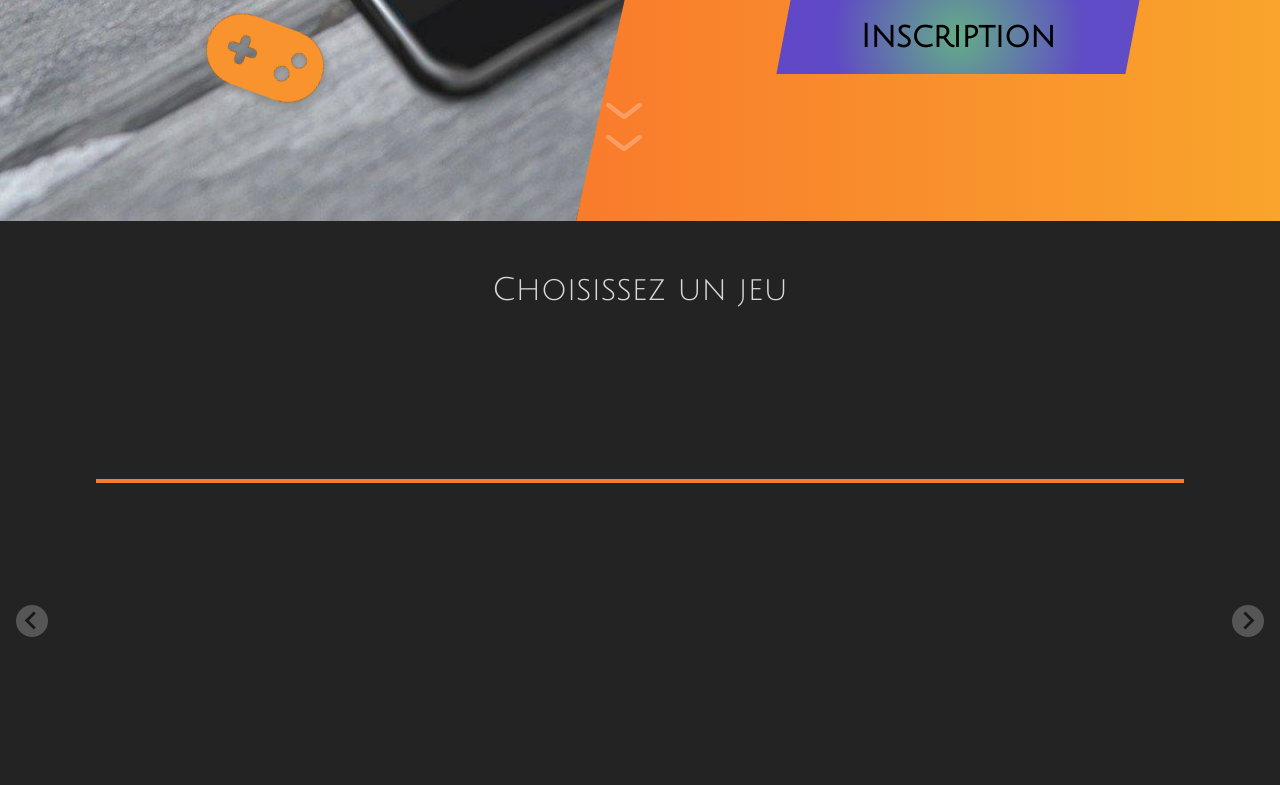
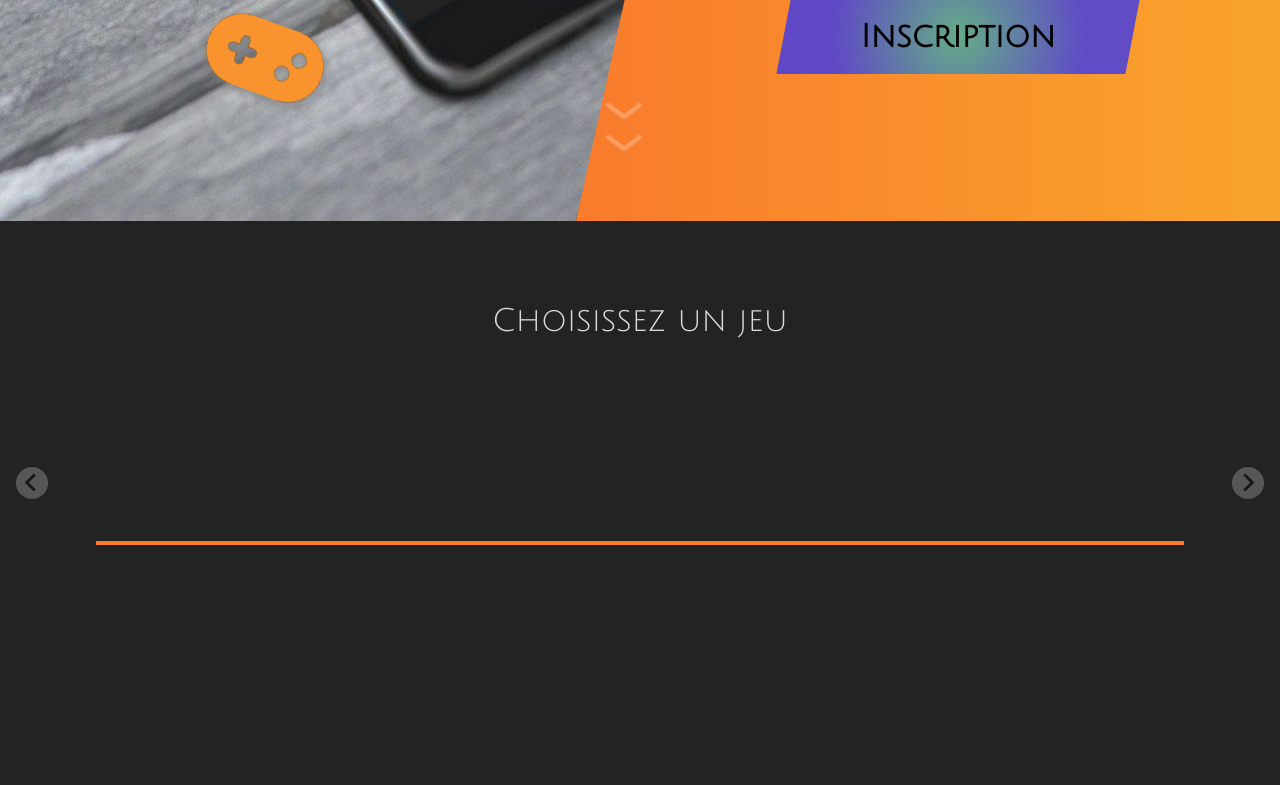
Before and after one commit to baku67/ELAN_Projet_SquadForge, a Symfony app: template templates/security/landingPage.html.twig in a window 1280 px wide. Shown: the part 1379-2164 px from the top of the page. Run offline with Twig, Linux system fonts and the light colour scheme; the template is opened without the code that fills it, so the values that code supplies are empty; some libraries are stand-ins or nearby versions.

Commit message:
Fix Splide nav btn + Front

```diff
--- a/public/css/style.css
+++ b/public/css/style.css
@@ -392,11 +392,42 @@ header {
     width:100%;
 }
 
+.splide__arrows {
+    position: absolute;
+    top: 50%;
+    transform: translateY(-50%);
+    width: 100%;
+    display: inline-flex;
+    z-index: 100;
+    justify-content: space-between;
+}
+
 .lp-page3-title {
+    height: 25%;
+    align-items: center;
+    display: flex;
+    justify-content: center;
     width: 100%;
     text-align: center;
     margin: 0px auto;
     padding: 50px 0px;
+}
+
+.lp-page4-cardTeams-btn {
+    width: 85%;
+    display: block;
+    margin: 10px auto;
+    padding: 20px 0;
+    color: black;
+    font-weight: bold;
+    font-size: 1.3em;
+    border-radius: 4px;
+
+    transition: all 0.3s;
+}
+.lp-page4-cardTeams-btn:hover {
+    letter-spacing: 1px;
+    filter: sepia(1);
 }
 
 .lp-gameCard {
@@ -502,14 +533,14 @@ header {
     border: 1px solid #f97b2c;
     background-color: #f97b2c50;
 }
-.lp-page4-card img {
+.lp-page4-card .lp-page4-img {
     transition: all 0.3s;
 }
-.lp-page4-card:hover img {
-    transform: scale(1.15);
+.lp-page4-card:hover .lp-page4-img {
+    transform: scale(1.10);
     filter: sepia(0.5);
-
-}
+}
+
 
 .lp-page4-cardTitle {
     text-align: center;
@@ -517,6 +548,19 @@ header {
     letter-spacing: 2px;
     color: white;
     margin: 23px 0;
+    transition: all 0.3s;
+}
+
+.lp-page4-card:hover .lp-page4-cardTitle {
+    letter-spacing: 4px;
+}
+
+
+.lp-page4-cardTeam img {
+    transition: all 0.3s;
+}
+.lp-page4-cardTeam:hover img {
+    opacity: 1 !important;
 }
 
 
@@ -526,8 +570,8 @@ header {
     width: 100%;
     text-align: center;
     position: relative;
-    top: 32%;
-    transform: translateY(-32%);
+    top: 15%;
+    transform: translateY(-15%);
 }
 
 .lp-page4-selectedGameTitle {
--- a/templates/security/landingPage.html.twig
+++ b/templates/security/landingPage.html.twig
@@ -120,6 +120,8 @@
 
         <h2 id="carousel-heading" class="lp-page3-title">Choisissez un jeu</h2>
 
+        <div style="position:relative;">
+
             <div id="lp-page3-container" class="lp-page3-container splide__track">
 
                 <div class="splide__list">
@@ -140,11 +142,14 @@
 
                 </div>
 
+
             </div>
 
             <!-- Add the progress bar element -->
             <div class="my-slider-progress">
                 <div class="my-slider-progress-bar"></div>
+            </div>
+
         </div>
 
         {# TODO Fleche de transition page3 -> page4 si game selected  #}
@@ -165,32 +170,33 @@
         <div style="height:1px; width:100%; background:radial-gradient(circle, rgba(255,255,255,1) 11%, rgba(44,243,249,0) 70%);"></div>
 
         <div class="lp-page4-container">
-            <a id="lp-page4-cardTeams">
-                <div class="lp-page4-card">
+            {# <a id="lp-page4-cardTeams"> #}
+                <div class="lp-page4-card lp-page4-cardTeam" style="cursor:default;">
                     <h3 class="lp-page4-cardTitle">Teams</h3>
                     {# mini listes ou juste cards ? #}
                     <div class="lp-page4-teamsCardContent">
+                        <img src="{{ asset('img/teamCardImg.png') }}" style="width:70%; margin:20px auto; opacity:0.5;">
                         <a id="lp-page4-cardTeams-seek">
-                            <span>Rejoindre une team</span>
+                            <span class="lp-page4-cardTeams-btn">Rejoindre une team</span>
                         </a>
                         <a id="lp-page4-cardTeams-create">
-                            <span>Créer votre team</span>
+                            <span class="lp-page4-cardTeams-btn">Créer votre team</span>
                         </a>
                     </div>
                 </div>
-            </a>
+            {# </a> #}
 
             <a id="lp-page4-cardTopics">
                 <div class="lp-page4-card">
                     <h3 class="lp-page4-cardTitle">Topics</h3>
-                    <img src="{{ asset('img/landingPageTopics_v2.png') }}" style="width: -webkit-fill-available; margin: 30px auto;">
+                    <img src="{{ asset('img/landingPageTopics_v2.png') }}" class="lp-page4-img" style="width:-webkit-fill-available; margin: 30px auto;">
                 </div>
             </a>
 
             <a id="lp-page4-cardMedias">
                 <div class="lp-page4-card">
                     <h3 class="lp-page4-cardTitle">Médias</h3>
-                <img src="{{ asset('img/landingPageMedias_v2.png') }}" style="width: -webkit-fill-available; margin: 30px auto;">
+                <img src="{{ asset('img/landingPageMedias_v2.png') }}" class="lp-page4-img" style="width:-webkit-fill-available; margin: 30px auto;">
                 </div>
             </a>
         </div>
@@ -284,6 +290,11 @@
                         element.classList.remove('lp-gameCard-boxShadow');
                     });
 
+                    // Couleur des btn teamCard (selon jeu)
+                    document.querySelectorAll('.lp-page4-cardTeams-btn').forEach(element => {
+                        element.style.backgroundColor = "{{ game.color }}";
+                    });
+
                     document.getElementById("lp-page4").style.display = "block";
 
                     // Changement backgroundTitle page4
@@ -297,7 +308,7 @@
                     // Adaptation des liens des cards page4
                     document.getElementById('lp-page4-cardTopics').setAttribute('href', '/allTopics/{{ game.id}}')
                     document.getElementById('lp-page4-cardMedias').setAttribute('href', '/allMedias/{{ game.id}}')
-                    document.getElementById('lp-page4-cardTeams').setAttribute('href', '/game/{{ game.id}}')
+                    // document.getElementById('lp-page4-cardTeams').setAttribute('href', '/game/{{ game.id}}')
 
                     document.getElementById('lp-page4-cardTeams-seek').setAttribute('href', '/groupList/{{ game.id}}')
                     document.getElementById('lp-page4-cardTeams-create').setAttribute('href', '/createGroup/{{ game.id}}')
```
Also changed, not shown: public/img/teamCardImg.png (added), 1 other file. Lines whose indentation alone changed are shown as unchanged.
